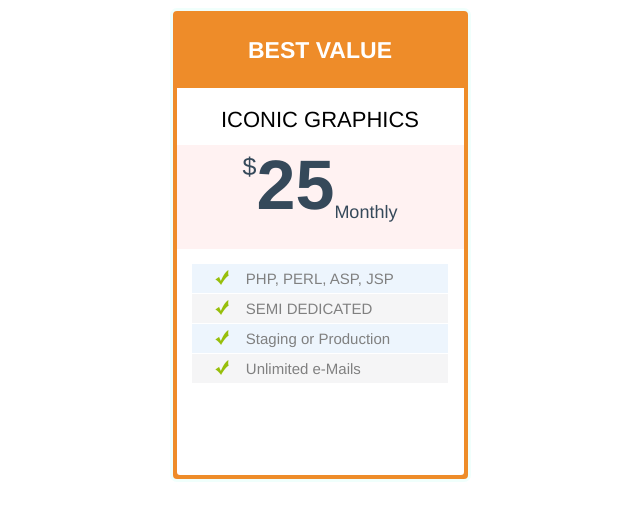
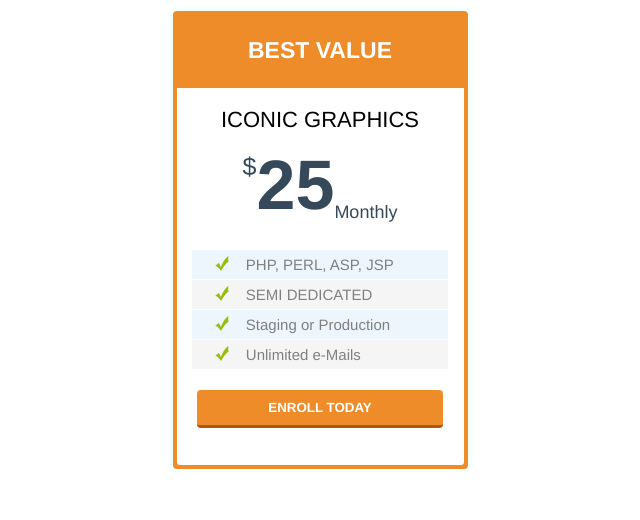
Before and after one commit to CherevkoSV/CherevkoSV.github.io, a plain HTML site: page Lesson_5/task2.html in a window 1280 px wide. Shown: the whole page, without its empty margins (320-960 px from the left). Drawn offline with nearby package versions, Linux system fonts and the light colour scheme.

Commit message:
complete

```diff
--- a/Lesson_5/css/style2.css
+++ b/Lesson_5/css/style2.css
@@ -1,5 +1,5 @@
 .main {
-    height: 468px;
+    height: 458px;
     width: 295px;
     margin: 0 auto;
     background: #ee8c29;
@@ -28,7 +28,7 @@
 }
 /*оформление body*/
 .body {
-    height: 387px;
+    height: 377px;
     width: 287px;
     position: absolute;
     background: #fff;
@@ -54,8 +54,7 @@
 
 .price{
     position: relative;
-    background: #fff2f2;
-    padding-bottom: 20px;
+    padding-bottom: 6px;
 }
 
 .price span{
@@ -107,3 +106,22 @@ img.marker{
 
 ul.list li:nth-child(2n+1){background: #edf5fd;}
 ul.list li:nth-child(2n)  {background: #f5f5f6;}
+
+.button {
+    text-align: center;
+    padding-top: 6px;
+}
+
+button{
+    font-family: 'Arimo', sans-serif;
+    color: white;
+    font-weight: bold;
+    background: #ee8c29;
+    border: none;
+    border-radius: 4px;
+    width: 246px;
+    height: 38px;
+    border-bottom: 3px solid rgb(179,86,11);
+}
+
+.button :hover{border:none;}
--- a/Lesson_5/task2.html
+++ b/Lesson_5/task2.html
@@ -20,7 +20,7 @@
                     <li><img class="marker" src="img/marker.png">Unlimited e-Mails</li>
                 </ul>
             </div>
-            <div class="botton"></div>
+            <div class="button"><button>ENROLL TODAY</button></div>
         </div>
     </div>
 </body>
```
